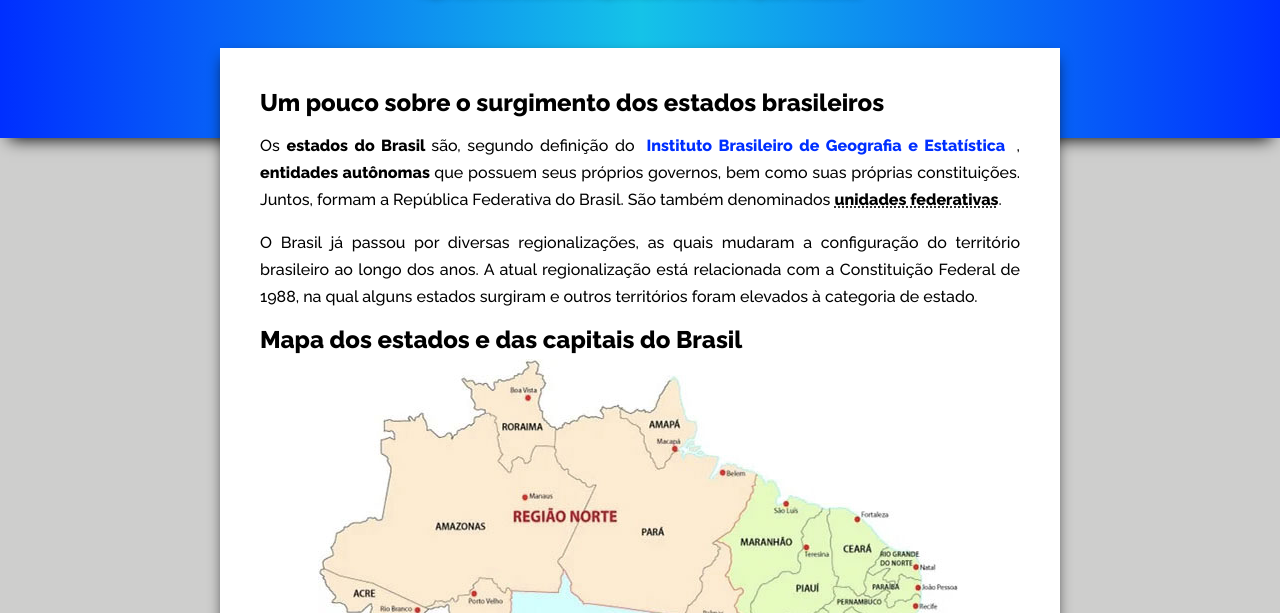
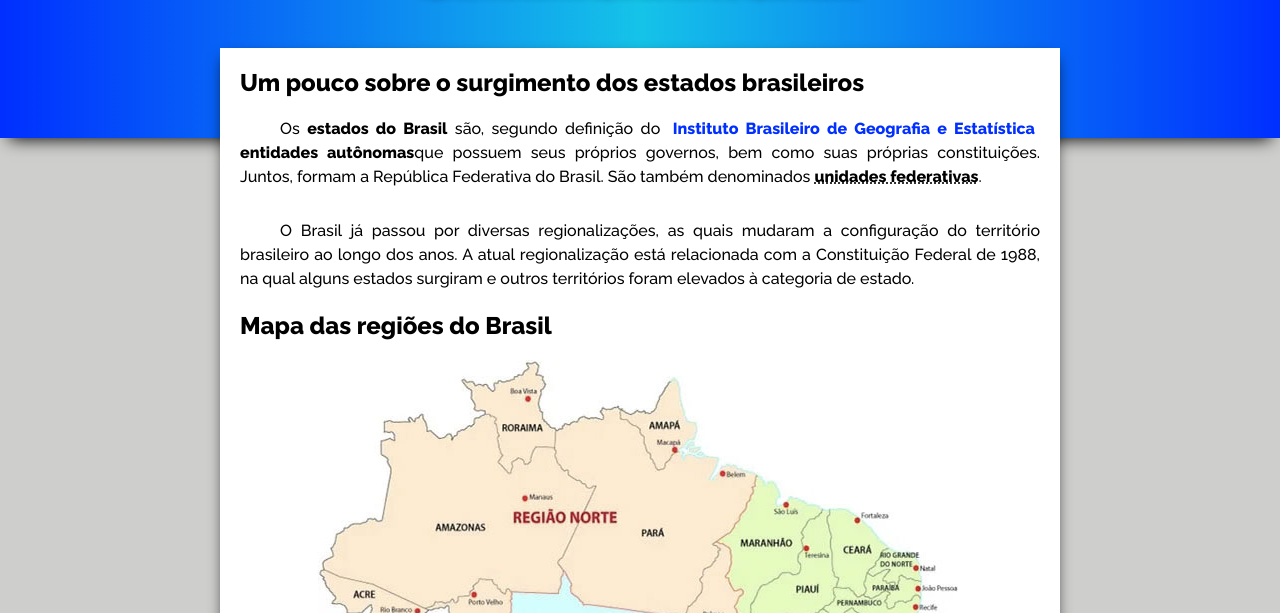
Before and after one commit to jonas-souza/site-capitais-do-brasil, a plain HTML site: page index.html in a window 1280 px wide. Shown: the part 187-800 px from the top of the page. Drawn offline with Linux system fonts and the light colour scheme.

Commit message:
atualizacao

```diff
--- a/index.html
+++ b/index.html
@@ -17,6 +17,7 @@
 
       .regions h3 {
         background-color: blue;
+        text-align: center;
         color: #fff;
         padding: 10px;
       }
@@ -83,24 +84,13 @@
     </div>
     <main>
         <article>
-          <section>
             <h2>Um pouco sobre o surgimento dos estados brasileiros</h2>
-            <p>
-              Os <strong>
-                estados do Brasil
-              </strong> são, segundo definição do <a href="https://pt.wikipedia.org/wiki/Instituto_Brasileiro_de_Geografia_e_Estat%C3%ADstica" target="_blank" rel="external">
-                Instituto Brasileiro de Geografia e Estatística
-              </a>
-              ,
-              <strong>
-                entidades autônomas
-              </strong>
-              que possuem seus próprios governos, bem como suas próprias constituições. Juntos, formam a República Federativa do Brasil. São também denominados <abbr title="As Unidades Federativas do Brasil são entidades subnacionais autônomas (autogoverno, autolegislação e autoarrecadação) dotadas de governo e constituição próprios que juntas formam a República Federativa do Brasil. O Poder Executivo é exercido por um governador eleito quadrienalmente."><strong>unidades federativas</strong></abbr>.
+            <p>Os <strong>estados do Brasil</strong> são, segundo definição do <a href="https://pt.wikipedia.org/wiki/Instituto_Brasileiro_de_Geografia_e_Estat%C3%ADstica" target="_blank" rel="external">Instituto Brasileiro de Geografia e Estatística</a> <strong>entidades autônomas</strong>que possuem seus próprios governos, bem como suas próprias constituições. Juntos, formam a República Federativa do Brasil. São também denominados <abbr title="As Unidades Federativas do Brasil são entidades subnacionais autônomas (autogoverno, autolegislação e autoarrecadação) dotadas de governo e constituição próprios que juntas formam a República Federativa do Brasil. O Poder Executivo é exercido por um governador eleito quadrienalmente."><strong>unidades federativas</strong></abbr>.
             </p>
             <p>
               O Brasil já passou por diversas regionalizações, as quais mudaram a configuração do território brasileiro ao longo dos anos. A atual regionalização está relacionada com a Constituição Federal de 1988, na qual alguns estados surgiram e outros territórios foram elevados à categoria de estado.
             </p>
-            <h2>Mapa dos estados e das capitais do Brasil</h2>
+            <h2>Mapa das regiões do Brasil</h2>
               <figure class="map-est-cap">
                 <picture>
                   <source media="(max-width: 400px)" srcset="img/mapa-estados-capitais-p.jpg" type="image/jpeg">
@@ -108,8 +98,6 @@
                 </picture>
                 <figcaption>Mapa político brasileiro</figcaption>
               </figure>
-          </section>
-          <section>
             <h2>Quantos estados tem o Brasil?</h2>
             <p>
               Atualmente, o Brasil é dividido em
@@ -135,63 +123,55 @@
               as cinco regiões são:
             </p>
             <h2>1&#41; Norte</h2>
+            <div class="p-ident">
               <p>
                 É a <strong>maior região em extensão territorial</strong>, correspondendo a, aproximadamente, 45,2% do território nacional, segundo o IBGE. Compreende sete estados: <strong>Amazonas, Acre, Amapá, Tocantins, Pará, Roraima e Rondônia</strong>.
               </p>
               <p>
                 &bull; <strong>Acre</strong>: possui cerca 164.123,738 km² e uma população estimada em 869.265 habitantes. Quem nasce nesse estado é acreano. Possui 22 municípios.
               </p>
-
               <p>
                 &bull; <strong>Amazonas</strong>: possui, aproximadamente, 1.559.146 km² e uma população estimada em 4.080.611 habitantes. Quem nasce nesse estado é amazonense. Apresenta 62 municípios.
               </p>
-
               <p>
                 &bull; <strong>Amapá</strong>: possui cerca de 142.828 km² e uma população estimada em 829.494 habitantes. Quem nasce nesse estado é amapaense. Apresenta 16 municípios.
               </p>
-
               <p>
                 &bull; <strong>Tocantins</strong>: abrange uma área de 277.620 km² e possui uma população estimada em 1.550.194 habitantes. Quem nasce nesse estado é tocantinense. Possui 139 municípios.
               </p>
-
               <p>
                 &bull; <strong>Pará</strong>: presenta cerca de 1.247.954 km² e uma população total de 8.578.051 habitantes. Quem nasce nesse estado é paraense. Possui 144 municípios.
               </p>
-
               <p>
                 &bull; <strong>Roraima</strong>: possui 224.300 km² e uma população de, aproximadamente, 576.568 habitantes. Quem nasce nesse estado é roraimense. Apresenta 15 municípios.
               </p>
-
               <p>
                 &bull; <strong>Rondônia</strong>: apresenta cerca de 237.590 e uma população estimada em 1.787.279 habitantes. Quem nasce nesse estado é rondoniense. Possui 52 municípios.
               <p>
+            </div>
 
 
 
               <h2>2&#41; Nordeste</h2>
+              <div class="p-ident">
                 <p>
                   É a região com <strong>maior número de estados</strong> e a terceira maior do país, correspondendo a, aproximadamente, <strong>18%</strong> do território brasileiro, segundo o IBGE. Compreende nove estados, sendo eles: <strong>Maranhão, Piauí, Ceará, Rio Grande do Norte, Paraíba, Pernambuco, Alagoas, Sergipe e Bahia</strong>.
                 </p>
                 <p>
                   &bull; <strong>Ceará</strong>: tem uma área estimada em 148.920 km² e uma população de 9.075.649 habitantes. Quem nasse nesse estado é cearense. Possui 184 municípios.
                 </p>
-
                 <p>
                   &bull; <strong>Alagoas</strong>: possui cerca 27.848 km² e uma população estimada em 3.322.820 habitantes. Quem nasce nesse estado é alagoano. Apresenta 102 municípios.
                 </p>
-
                 <p>
                   &bull; <strong>Bahia</strong>: apresenta uma área de 584.733 km² e população de, aproximadamente, 14.812.617 habitantes. Quem nasce nesse estado é baiano. Possui 417 municípios.
                 </p>
-
                 <p>
                   &bull; <strong>Maranhão</strong>: possui uma área de, aproximadamente, 331.937 km² e uma população de cerca de 7.035.055 de habitantes. Quem nasce nesse estado é maranhense. Apresenta 217 municípios.
                 </p>
-
                 <p>
                   &bull; <strong>Paraíba</strong>: abrange uma área de 56.469 km² e tem de 3.996.496 habitantes. Quem nasce nesse estado é paraibano. Possui 223 municípios.
                 </p>
-
                 <p>
                   &bull; <strong>Pernambuco</strong>: compreende uma área de, aproximadamente, 98.149 km² e tem cerca de 9.496.294 de habitantes. Quem nasce nesse estado é pernambucano. Possui 185 municípios.
                 <p>
@@ -199,51 +179,48 @@
                 <p>
                   &bull; <strong>Piauí</strong>: possui 251.577 km², aproximadamente, e uma população de 3.264.531 habitantes. Quem nasce nesse estado é piauiense. Apresenta 224 municípios.
                 </p>
-
                 <p>
                   &bull; <strong>Rio Grande do Norte</strong>: abrange uma área de, aproximadamente, 52.811 km² e tem uma população total de 3.479.010 habitantes. Quem nasce nesse estado é norte-rio-grandense ou potiguar. Possui 167 municípios.
                 </p>
-
                 <p>
                   &bull; <strong>Sergipe</strong>: possui uma área de cerca de 21.915 km² e um total de 2.278.308 habitantes. Quem nasce nesse estado é sergipano. Apresenta 75 municípios.
                 </p>
+              </div>
 
 
 
               <h2>3&#41; Centro-Oeste</h2>
+              <div class="p-ident">
                 <p>
                   É a <strong>segunda maior região</strong> do Brasil, territorialmente, com uma área de cerca de 1.606.403 km². Compreende <strong>três estados</strong>, sendo eles: <strong>Goiás, Mato Grosso e Mato Grosso do Sul</strong>. Além deles, nessa região localiza-se também o <strong>Distrito Federal</strong>.
                 </p>
                 <p>
                   &bull; <strong>Goiás</strong>: compreende uma área de 340.111 km² e uma população estimada em 6.991.161 habitantes. Quem nasce nesse estado é goiano. Possui 246 municípios.
                 </p>
-
                 <p>
                   &bull; <strong>Mato Grosso</strong>: possui uma área de 903.378 km² e, aproximadamente, 3.441.998 habitantes. Quem nasce nesse estado é mato-grossense. Possui 141 municípios.
                 </p>
-
                 <p>
                   bull; <strong>Mato Grosso do Sul</strong>: abrange uma área de, aproximadamente, 357.145 km² e uma população total de 2.478.023 habitantes. Quem nasce nesse estado é sul-mato-grossense. Possui 77 municípios.
                 </p>
-
                 <p>
                   - <strong>Distrito Federal &#40;unidade federativa&#41;:</strong> possui cerca de 5.779 km² e uma população total de 3.039.444 habitantes. Quem nasce no Distrito Federal é brasiliense.
                 </p>
+              </div>
 
 
 
               <h2>4&#41; Sudeste</h2>
+              <div class="p-ident">
                 <p>
                   É a <strong>segunda menor região</strong> do país em extensão territorial, ao passo que é a região de <strong>maior relevância econômica</strong>, considerada o centro de desenvolvimento do Brasil, responsável por cerca de <strong>55,2%</strong> do<a href="https://pt.wikipedia.org/wiki/Produto_interno_bruto#:~:text=O%20produto%20interno%20bruto%20(PIB,trimestre%2C%20ano%2C%20etc)." target="_blank" rel="external">Produto Interno Bruto</a>. É composta por quatro estados: <strong>Espírito Santo, Minas Gerais, Rio de Janeiro e São Paulo</strong>.
                 </p>
                 <p>
                   &bull; <strong>Espírito Santo</strong>: possui uma área de 46.095 km² e uma população total de 4.016.356. Quem nasce nesse estado é capixaba ou espírito-santense. Apresenta 78 municípios.
                 </p>
-
                 <p>
                   &bull; <strong>Minas Gerais</strong>: apresenta uma área de 586.522 km² e cerca de 21.119.536 de habitantes. Quem nasce nesse estado é mineiro. Possui 853 municípios.
                 </p>
-
                 <p>
                   &bull; <strong>Rio de Janeiro</strong>: compreende uma área de, aproximadamente, 43.780 km² e uma população total de 16.718.956 habitantes. Quem nasce nesse estado é fluminense. Possui 92 municípios.
                 </p>
@@ -251,20 +228,22 @@
               <p>
                 &bull; <strong>São Paulo</strong>: abrange uma área de 248.222 km² e um total aproximado de 45.538.936 habitantes. Quem nasce nesse estado é paulista. Possui 645 municípios.
               </p>
+              </div>
 
 
 
               <h2>1&#41; Sul</h2>
+              <div class="p-ident">
                 <p>
                   É a <strong>maior região em extensão territorial</strong>, correspondendo a, aproximadamente, 45,2% do território nacional, segundo o IBGE. Compreende sete estados: <strong>Amazonas, Acre, Amapá, Tocantins, Pará, Roraima e Rondônia</strong>.
                 </p>
                 <p>
                   &bull; <strong>Santa Catarina</strong>: abrange uma área de 95.736 km² e apresenta uma população total de 6.910.553 habitantes. Quem nasce nesse estado é catarinense. Possui 295 municípios.
                 </p>
-
                 <p>
                   &bull; <strong>Rio Grande do Sul</strong>: compreende uma área de, aproximadamente, 281.730 e uma população total de 11.329.605 habitantes. Quem nasce nesse estado é gaúcho ou sul-rio-grandense. Possui 497 municípios.
                 </p>
+              </div>
 
               <h2>Principais estados brasileiros</h2>
               <p>
@@ -283,12 +262,10 @@
                   Extraído do site <strong>Mundo Educação</strong> do UOL. Para acessar, <a href="https://mundoeducacao.uol.com.br/geografia/estados-brasil.htm" target="_blank" rel="external">clique aqui</a>
                 </p>
               </section>
-
               <hr>
             <p>
               Depois deste <strong>breve resumo histórico</strong> sobre a formação dos estados brasileiros até o dia de hoje, abaixo temos links que levarão para uma página expecífica, onde contem assuntos referente a capital de cada estado e suas respectivas regiões e contém assuntos relevantes e importantes sobre localização, cultura, história e muito mais.
             </p>
-          </section>
         </article>
         <section class="regions">
           <section class="reg-norte">
--- a/style/style.css
+++ b/style/style.css
@@ -88,6 +88,7 @@ main {
 
 main a {
     font-weight: bold;
+    text-decoration: none;
     color: var(--color005);
 }
 
@@ -96,32 +97,33 @@ main a:hover {
 }
 
 /* ****** ARTICLE EDIT ****** */
-article, h2, h3, h4, h5, h6 {
+article > h2, h3, h4, h5, h6 {
     text-align: justify;
-    padding: 5px;
-    margin: 5px;
 }
 
 article p {
     text-align: justify;
-    line-height: 1.7em;
-    padding: 5px;
-    margin: 5px;
-  }
+    text-indent: 5%;
+    line-height: 150%;
+    padding-top: 10px;
+    padding-bottom: 10px;
+    margin-top: 10px;
+    margin-bottom: 10px;
+}
 
-  .map-est-cap {
+
+
+.map-est-cap {
     text-align: center;
     padding: -5px;
+    padding-top: 25px;
+    padding-bottom: 25px;
     margin: -5px;
-  }
+}
 
-  main, a {
-    text-decoration: none;
-  }
-
-  .roters {
+.roters {
     font-size: 7pt;
-  }
+}
 
 /* ********** FOOTER EDIT ********** */
 footer {
```
Lines whose indentation alone changed are shown as unchanged.
